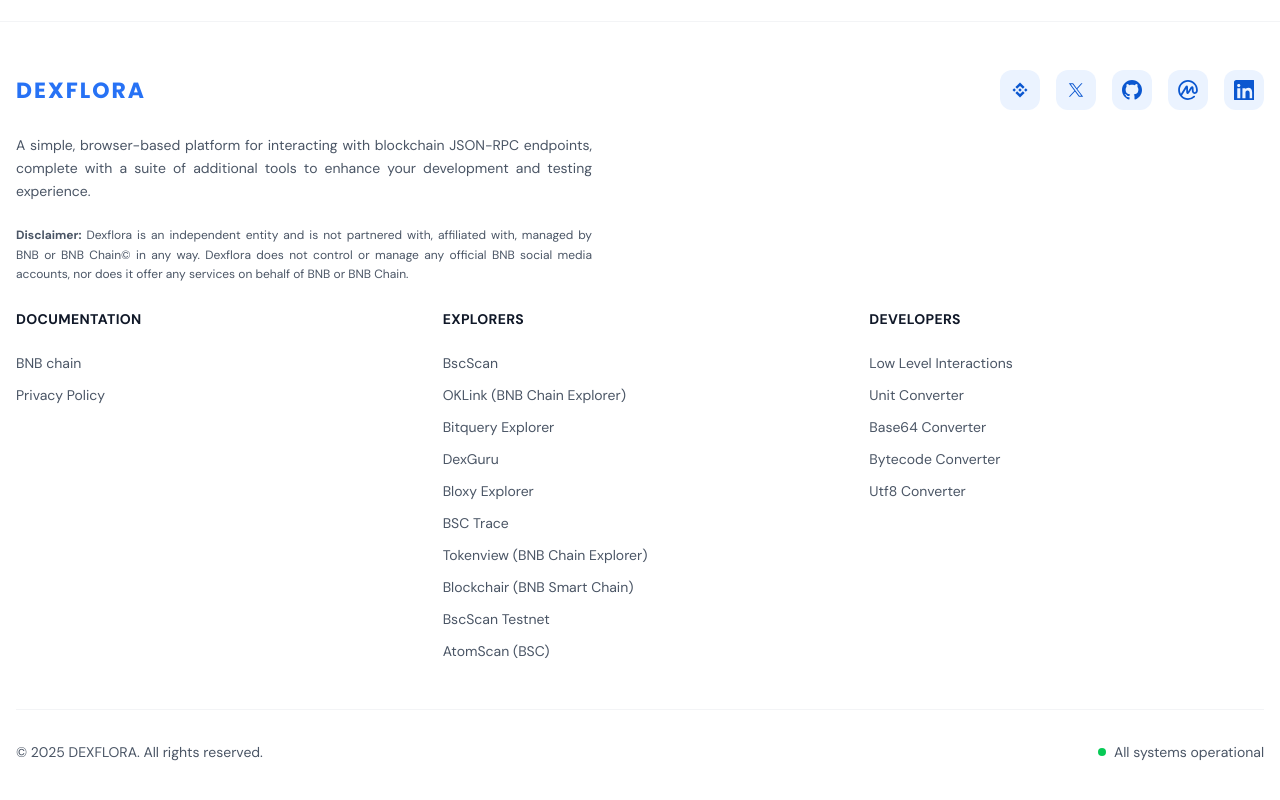
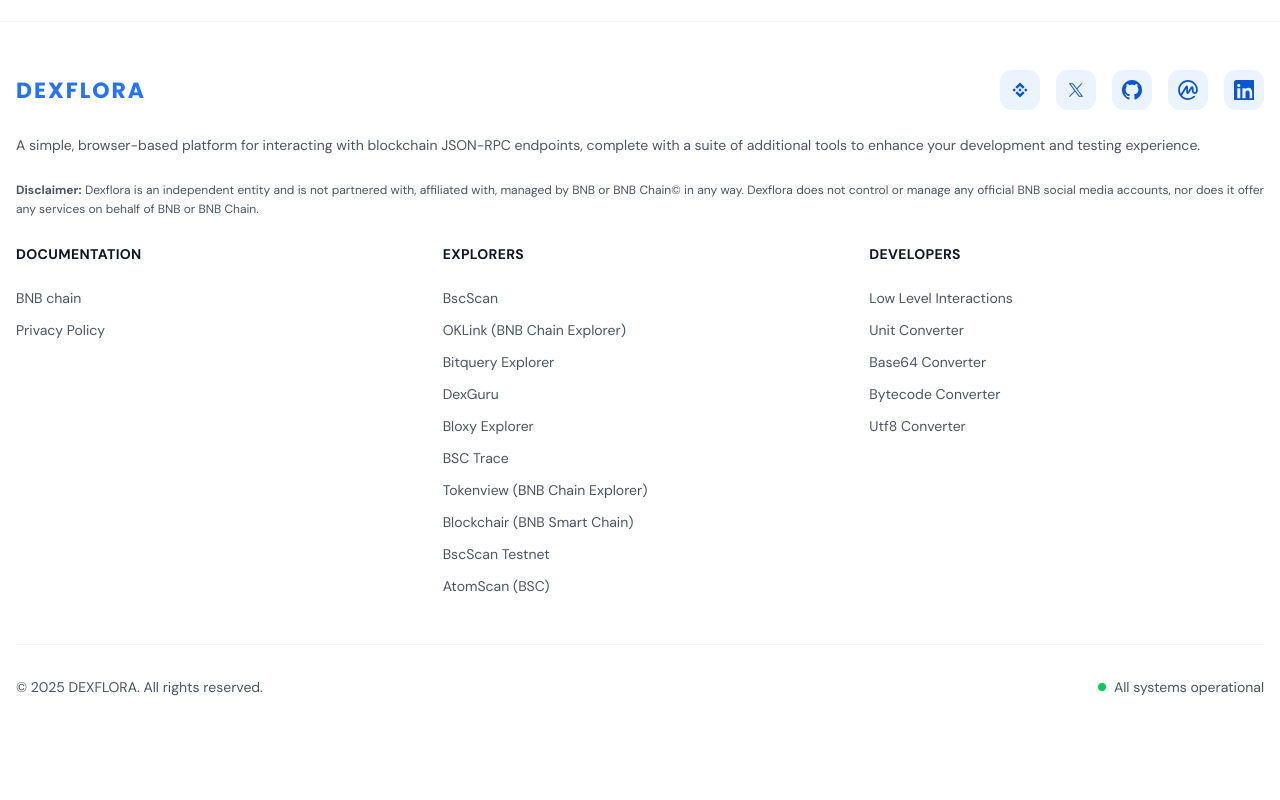
Before and after one commit to reactit3/dexflora, a Next.js app: page / in a window 1280 px wide. Shown: the part 1513-2313 px from the top of the page. After the commit the page ends 2258 px from the top, so only its background shows below. Built offline with nearby package versions, Linux system fonts and the light colour scheme; no server answers.

Commit message:
updated the footer layout

```diff
--- a/components/Footer.tsx
+++ b/components/Footer.tsx
@@ -68,7 +68,7 @@
             </div>
           </div>
 
-          <div className="max-w-xl">
+          <div>
             <p className="text-gray-600 text-sm leading-relaxed mb-6 text-justify">
               A simple, browser-based platform for interacting with blockchain
               JSON-RPC endpoints, complete with a suite of additional tools to
```
